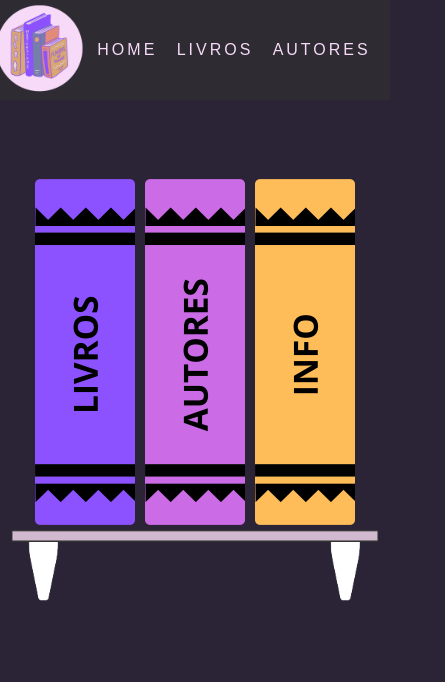
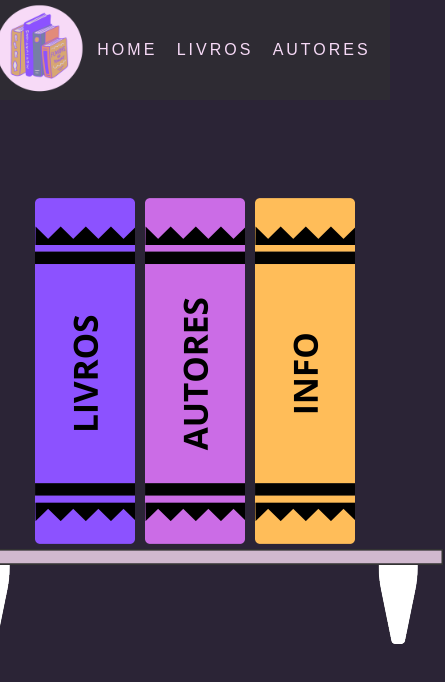
Before and after one commit to mmagalhaesjr/book-author-crud, a React (Vite) app: page / in a window 390 px wide. Shown: the top 682 px of the page, 445 px wide, since content can reach past the window. Built offline with nearby package versions, Linux system fonts and the light colour scheme.

Commit message:
responsividade layout

```diff
--- a/src/components/Footer/StyledFooter.js
+++ b/src/components/Footer/StyledFooter.js
@@ -2,20 +2,10 @@ import styled from "styled-components";
 
 export const StyledFooter = styled.footer`
     width: 100%;
-    height: 150px;
+    /* height: 60%; */
 
     display: flex;
     align-items: start;
     justify-content: center;
 
-
-
-    @media (max-width:600px) {
-        height: 500px;
-        img{
-            width: 95%;
-        }
-    }
-
-
 `
--- a/src/pages/HomePage/StyledHome.js
+++ b/src/pages/HomePage/StyledHome.js
@@ -13,28 +13,16 @@ export const StyledHome = styled.main`
     flex-direction: column;
     align-items: center;
     justify-content: center;
-    position: relative;
-
-    /* @media (max-width:600px) {
-        height: 75vh;
-    } */
-
-
-
-
 `
 
 export const StyledBook = styled.div`
     width: 100%;
-    height: 100vh;
+    height: fit-content;
 
     display: flex;
     align-items: end;
     justify-content: center;
     gap: 10px;
-
-
-
 
         img{
             width:100px;
@@ -44,8 +32,4 @@ export const StyledBook = styled.div`
                 transform:  translateY(-10px)
             }
         }
-
-
-
-
 `
```
